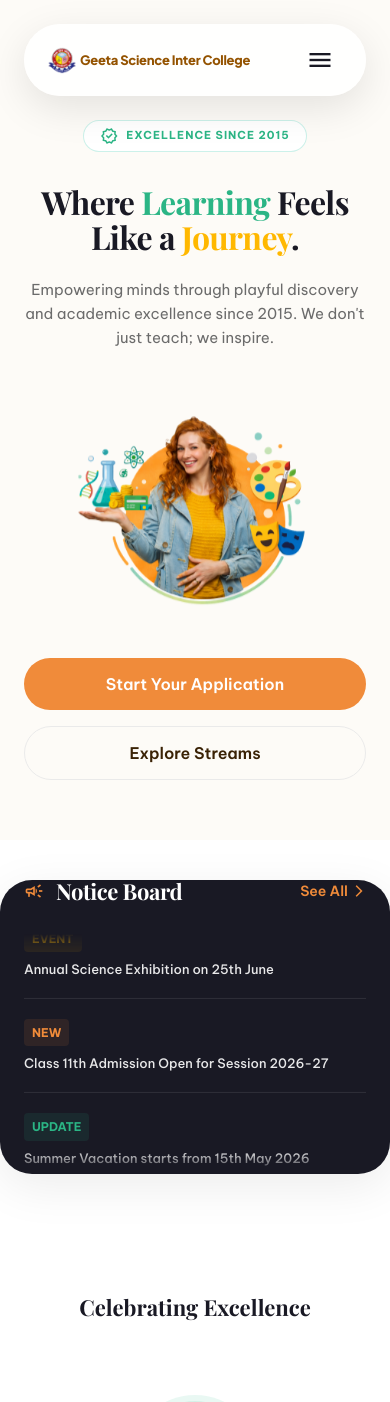
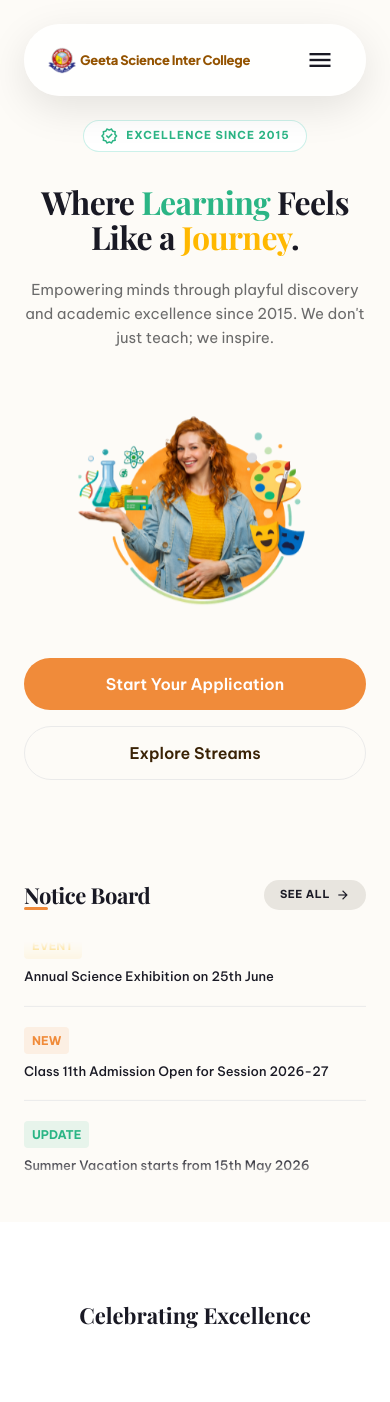
Before and after one commit to Subhampas1/geetascienceintercollege, a React (Vite) app: page / in a window 390 px wide. Shown: the top 1402 px of the page. Built offline with nearby package versions, Linux system fonts and the light colour scheme; a web font is replaced by a local one.

Commit message:
Redesign Notice Board to un-carded professional layout with serif title, accent underline, and pill action button

```diff
--- a/src/pages/Home.css
+++ b/src/pages/Home.css
@@ -103,37 +103,61 @@ section {
 .notice-container {
   display: flex;
   align-items: center;
-  background: white;
-  border-radius: var(--radius-full);
-  padding: 12px 16px;
-  box-shadow: 0 8px 32px rgba(0, 0, 0, 0.06);
-  border: 1px solid rgba(0, 0, 0, 0.12);
   position: relative;
   z-index: 10;
   max-width: 1200px;
   margin: 0 auto;
+  gap: 32px;
 }
 
 .notice-header {
   display: flex;
   align-items: center;
-  gap: 12px;
-  padding: 0 24px 0 16px;
-  border-right: 1px solid var(--color-border);
+  padding: 0;
 }
 
 .notice-header h2 {
-  font-size: 16px;
+  font-size: 24px;
   margin: 0;
   color: var(--color-navy);
-  font-weight: 700;
+  position: relative;
+  display: inline-block;
+}
+
+.notice-accent {
+  position: absolute;
+  bottom: -4px;
+  left: 0;
+  width: 24px;
+  height: 3px;
+  background-color: var(--color-orange);
+  border-radius: 2px;
 }
 
 .notice-action {
-  padding: 0 16px 0 24px;
-  border-left: 1px solid var(--color-border);
+  padding: 0;
   display: flex;
   align-items: center;
+}
+
+.see-all-pill {
+  display: inline-flex;
+  align-items: center;
+  gap: 4px;
+  background-color: #E8E5DF;
+  color: var(--color-navy);
+  font-size: 11px;
+  font-weight: 700;
+  text-transform: uppercase;
+  padding: 6px 16px;
+  border-radius: 9999px;
+  text-decoration: none;
+  letter-spacing: 0.5px;
+  transition: all 0.2s ease;
+}
+
+.see-all-pill:hover {
+  background-color: #d8d5cf;
 }
 
 .notice-scroll-wrapper {
@@ -218,13 +242,8 @@ section {
     grid-template-rows: auto auto;
     gap: 16px 0;
     align-items: center;
-    background: var(--color-navy);
-    border-radius: var(--radius-xl);
-    margin: 0 16px;
-    width: auto;
-    padding: 40px 24px 32px;
-    box-shadow: 0 12px 48px rgba(0,0,0,0.08);
-    border: none;
+    background: transparent;
+    padding: 0;
   }
 
   .notice-item {
@@ -261,11 +280,11 @@ section {
   }
 
   .notice-header h2 {
-    font-size: 16px;
-    color: white;
+    font-size: 20px;
+    color: var(--color-navy);
     line-height: 1;
-    display: flex;
-    align-items: center;
+    display: inline-block;
+    position: relative;
   }
 
   .notice-header .material-symbols-outlined {
@@ -284,11 +303,8 @@ section {
     align-items: center;
   }
 
-  .notice-action a {
-    font-size: 14px;
-    line-height: 1;
+  .notice-action .see-all-pill {
     display: flex;
-    align-items: center;
   }
 
   .notice-action .material-symbols-outlined {
@@ -354,14 +370,14 @@ section {
     display: block;
     width: 100%;
     height: 1px;
-    background-color: rgba(255, 255, 255, 0.1);
+    background-color: var(--color-border);
     margin: 8px 0;
   }
 
   .notice-item p {
     font-size: 13px;
     line-height: 1.4;
-    color: rgba(255, 255, 255, 0.9);
+    color: var(--color-navy);
   }
 
   .notice-mobile-pagination {
--- a/src/pages/Home.jsx
+++ b/src/pages/Home.jsx
@@ -55,11 +55,13 @@ const Home = () => {
       </header>
 
       {/* Notice Board */}
-      <section className="notice-section bg-white">
+      <section className="notice-section">
         <div className="container notice-container">
           <div className="notice-header">
-            <span className="material-symbols-outlined text-orange">campaign</span>
-            <h2 className="font-sans-display" style={{ whiteSpace: 'nowrap' }}>Notice Board</h2>
+            <h2 className="font-sans-display" style={{ whiteSpace: 'nowrap' }}>
+              Notice Board
+              <span className="notice-accent"></span>
+            </h2>
           </div>
           <div className="notice-scroll-wrapper">
             <div className="notice-scroll-content">
@@ -91,8 +93,8 @@ const Home = () => {
             </div>
           </div>
           <div className="notice-action">
-            <Link to="/notices" className="text-orange" style={{ fontWeight: 600, textDecoration: 'none', display: 'flex', alignItems: 'center', gap: '4px', whiteSpace: 'nowrap' }}>
-              See All <span className="material-symbols-outlined" style={{ fontSize: '16px' }}>arrow_forward_ios</span>
+            <Link to="/notices" className="see-all-pill">
+              SEE ALL <span className="material-symbols-outlined" style={{ fontSize: '14px', marginLeft: '2px' }}>arrow_forward</span>
             </Link>
           </div>
           {/* Mobile Pagination Dots */}
```
